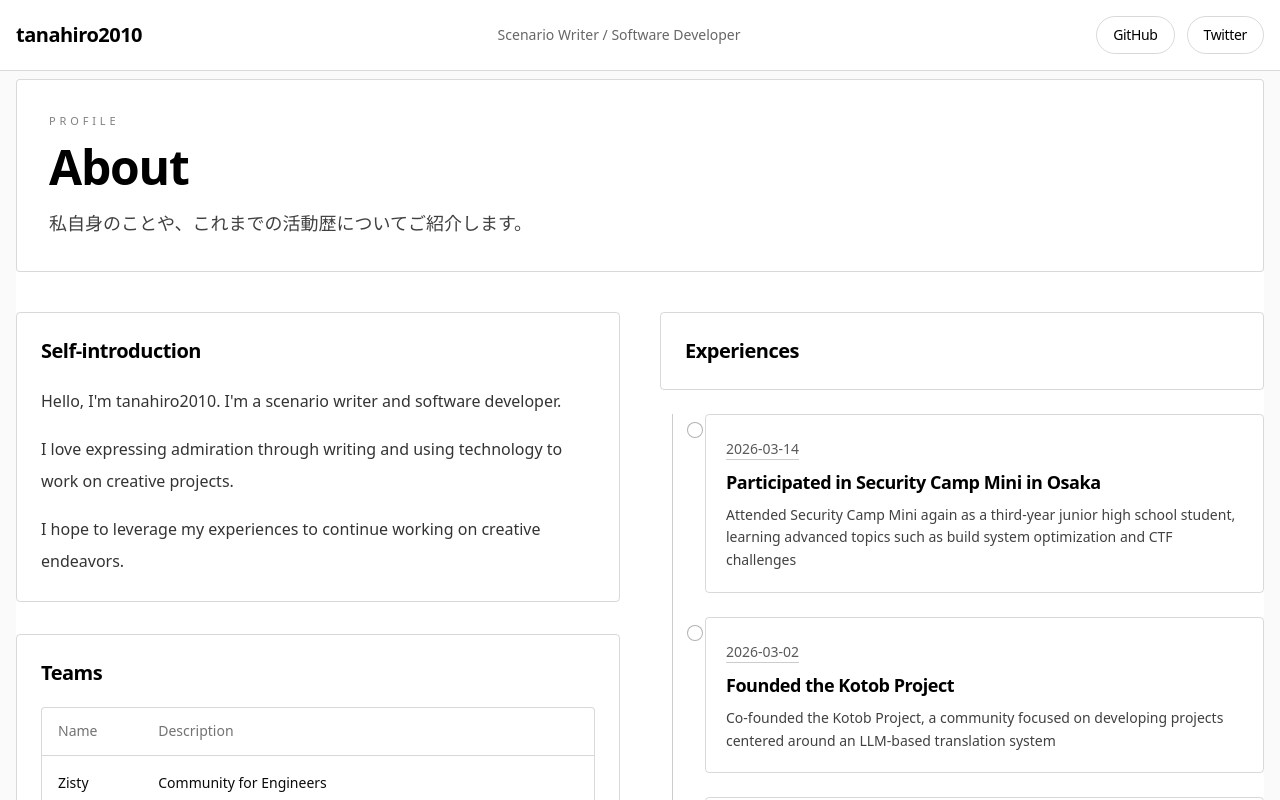
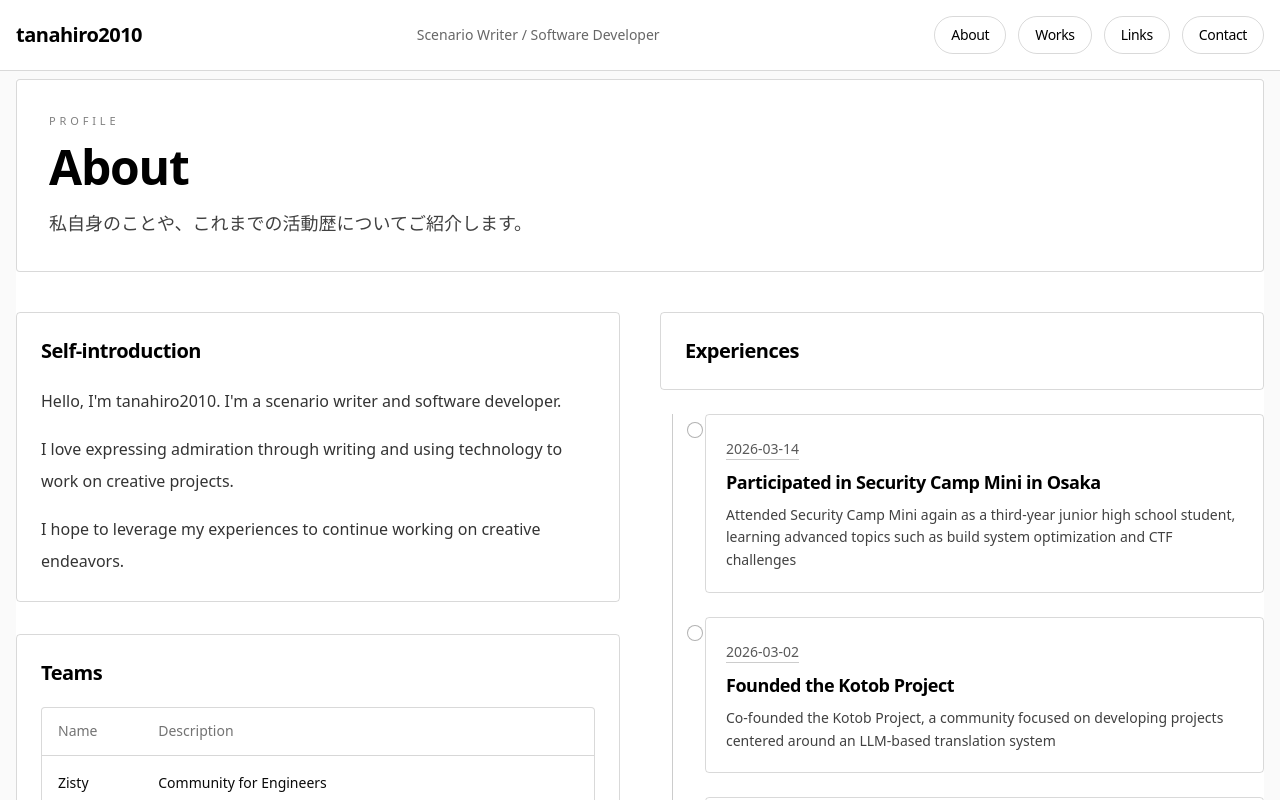
Before and after one commit to tanahiro2010/portfolio, a React (Vite) app: page /about in a window 1280 px wide. Shown: the top 800 px of the page. Built offline with nearby package versions, Linux system fonts and the light colour scheme.

Commit message:
feat: ヘッダーのナビゲーションリンクを整理し、GitHubとTwitterリンクを削除

```diff
--- a/src/components/layout/header.tsx
+++ b/src/components/layout/header.tsx
@@ -16,10 +16,12 @@ const Header = () => {
                     <span>Scenario Writer / Software Developer</span>
                 </Show>
 
-                <div className="flex items-center gap-3 text-black">
-                    <Link href="/github">GitHub</Link>
-                    <Link href="/twitter">Twitter</Link>
-                </div>
+                <nav className="flex items-center gap-3 text-black">
+                    <Link href="#about">About</Link>
+                    <Link href="#works">Works</Link>
+                    <Link href="#links">Links</Link>
+                    <Link href="#contact">Contact</Link>
+                </nav>
             </div>
         </header>
     );
```
